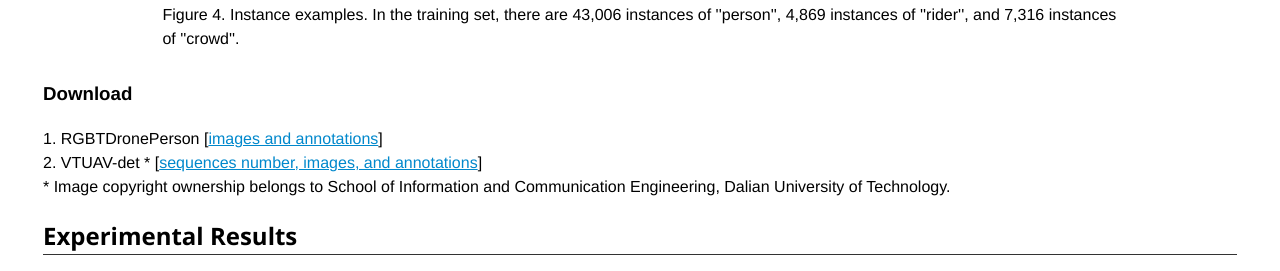
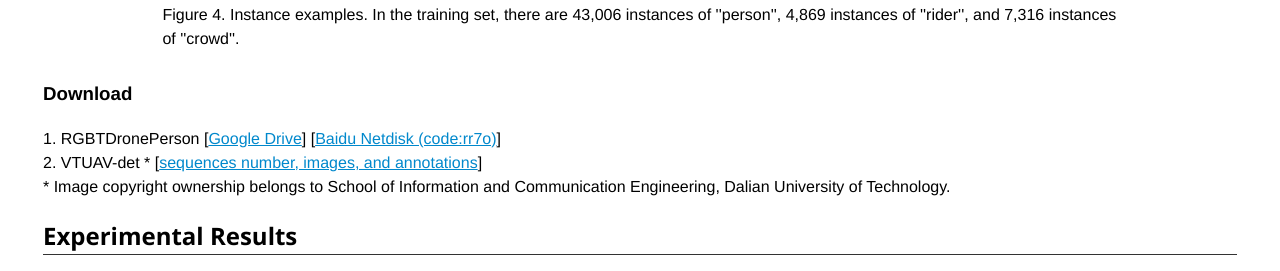
Before and after one commit to NNNNerd/RGBTDronePerson, a plain HTML site: page index.html in a window 1280 px wide. Shown: the part 4560-4831 px from the top of the page. Drawn offline with nearby package versions, Linux system fonts and the light colour scheme; some packages are replaced by stand-ins of ours.

Commit message:
Update index.html

```diff
--- a/index.html
+++ b/index.html
@@ -236,7 +236,7 @@
 	  <tr>
         <td>
             <h3 class="add-top-margin">Download</h3>
-		1. RGBTDronePerson [<a href="https://drive.google.com/drive/folders/1Mi3NXQ-YG1iiIWkPbe3GQoDK68dARMN6?usp=sharing" style="color: #0088CC">images and annotations</a>]<br>
+		1. RGBTDronePerson [<a href="https://drive.google.com/drive/folders/1Mi3NXQ-YG1iiIWkPbe3GQoDK68dARMN6?usp=sharing" style="color: #0088CC">Google Drive</a>] [<a href="https://pan.baidu.com/s/10o8WMPPR7MxhpfgXBMNPQQ?pwd=rr7o" style="color: #0088CC">Baidu Netdisk (code:rr7o)</a>]<br>
 		2. VTUAV-det *
 		[<a href="https://drive.google.com/drive/folders/1kBomGd7bu-9MiUDGmViHqmV9baN739iG?usp=sharing" style="color: #0088CC">sequences number, images, and annotations</a>]<br>
 		* Image copyright ownership belongs to School of Information and Communication Engineering, Dalian University of Technology.<br>
```
